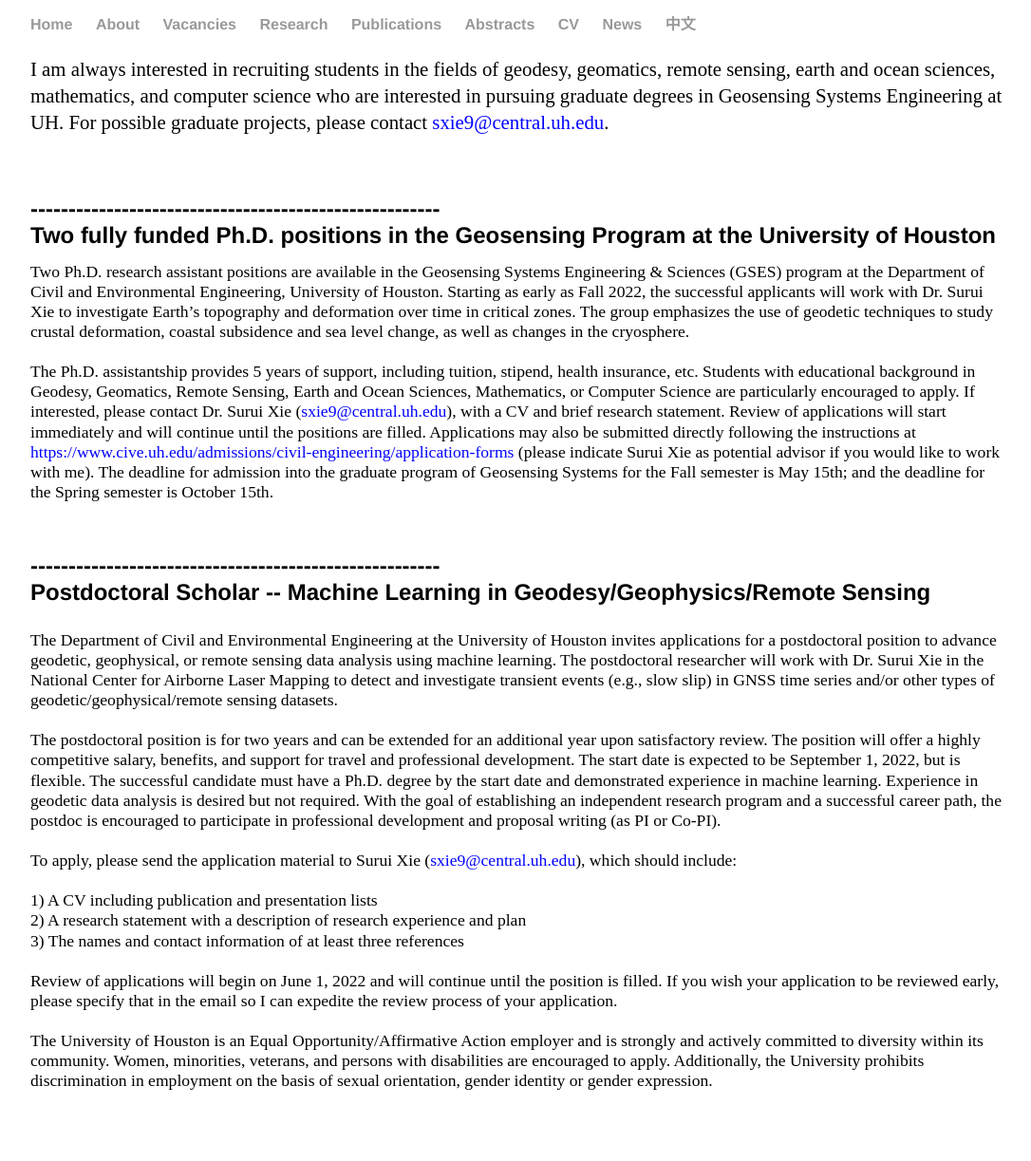
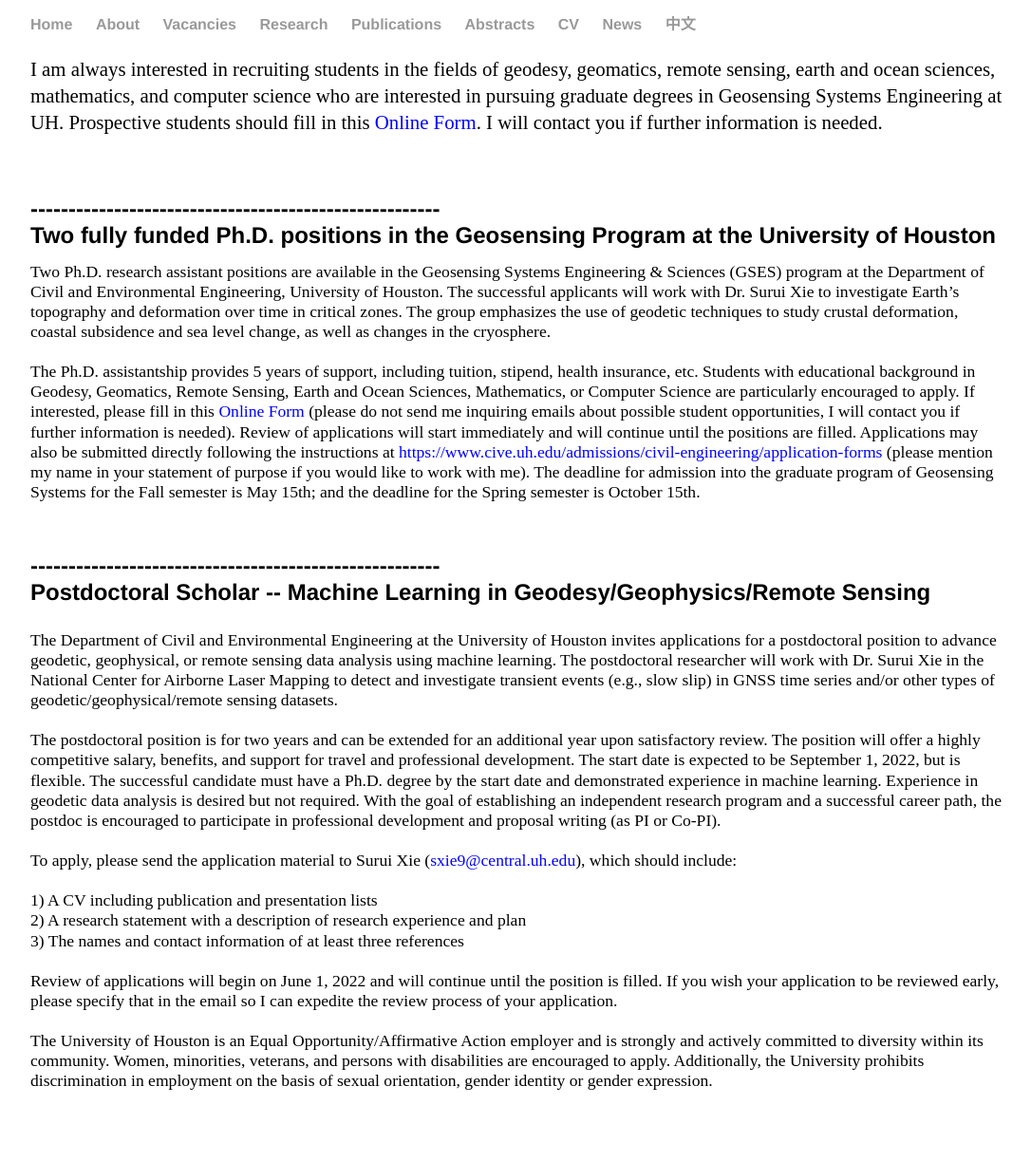
Before and after one commit to suruixie/suruixie.github.io, a Jekyll site: the page built from vacancies/index.html, in a window 1280 px wide. Shown: the whole page at 95% size, without its empty margins (96-1182 px from the left). Built offline with Jekyll 4.4.1, drawn with Linux system fonts in a browser that asks for light colours.

Commit message:
Update index.html

```diff
--- a/vacancies/index.html
+++ b/vacancies/index.html
@@ -5,7 +5,7 @@
 
 <p style="margin-top:0em; margin-bottom:3em; line-height:135%;">
 	I am always interested in recruiting students in the fields of geodesy, geomatics, remote sensing, earth and ocean sciences, mathematics, and computer science who are interested in pursuing graduate degrees in Geosensing Systems Engineering at UH.
-	For possible graduate projects, please contact <a href="mailto:sxie9@central.uh.edu" style="color:#0000FF;">sxie9@central.uh.edu</a>.
+	Prospective students should fill in this <a href="https://forms.office.com/Pages/ResponsePage.aspx?id=vboLF_CikEytSw6PDwxCWfDPu5d49wZLkqS7gRDyh3VUOUdSR08zOTkwMUpBUDRSNlNNMTIwNjhRVy4u" style="color:#0000FF;">Online Form</a>. I will contact you if further information is needed.
   <br>
 </p>
 
@@ -14,15 +14,15 @@
 
 <p style="margin-top:0.1em; margin-bottom:3em; line-height:120%; font-size:1.1em;">
 	Two Ph.D. research assistant positions are available in the Geosensing Systems Engineering & Sciences (GSES) program at the Department of Civil and Environmental Engineering, University of Houston.
-	Starting as early as Fall 2022, the successful applicants will work with Dr. Surui Xie to investigate Earth’s topography and deformation over time in critical zones.
+	The successful applicants will work with Dr. Surui Xie to investigate Earth’s topography and deformation over time in critical zones.
 	The group emphasizes the use of geodetic techniques to study crustal deformation, coastal subsidence and sea level change, as well as changes in the cryosphere.<br>
 	<br>
 
 	The Ph.D. assistantship provides 5 years of support, including tuition, stipend, health insurance, etc.
 	Students with educational background in Geodesy, Geomatics, Remote Sensing, Earth and Ocean Sciences, Mathematics, or Computer Science are particularly encouraged to apply.
-	If interested, please contact Dr. Surui Xie (<a href="mailto:sxie9@central.uh.edu" style="color:#0000FF;">sxie9@central.uh.edu</a>), with a CV and brief research statement.
+	If interested, please fill in this <a href="https://forms.office.com/Pages/ResponsePage.aspx?id=vboLF_CikEytSw6PDwxCWfDPu5d49wZLkqS7gRDyh3VUOUdSR08zOTkwMUpBUDRSNlNNMTIwNjhRVy4u" style="color:#0000FF;">Online Form</a> (please do not send me inquiring emails about possible student opportunities, I will contact you if further information is needed).
 	Review of applications will start immediately and will continue until the positions are filled.
-	Applications may also be submitted directly following the instructions at <a href="https://www.cive.uh.edu/admissions/civil-engineering/application-forms" style="color:#0000FF;">https://www.cive.uh.edu/admissions/civil-engineering/application-forms</a> (please indicate Surui Xie as potential advisor if you would like to work with me).
+	Applications may also be submitted directly following the instructions at <a href="https://www.cive.uh.edu/admissions/civil-engineering/application-forms" style="color:#0000FF;">https://www.cive.uh.edu/admissions/civil-engineering/application-forms</a> (please mention my name in your statement of purpose if you would like to work with me).
 	The deadline for admission into the graduate program of Geosensing Systems for the Fall semester is May 15th; and the deadline for the Spring semester is October 15th.
         <br>
 </p>
```
